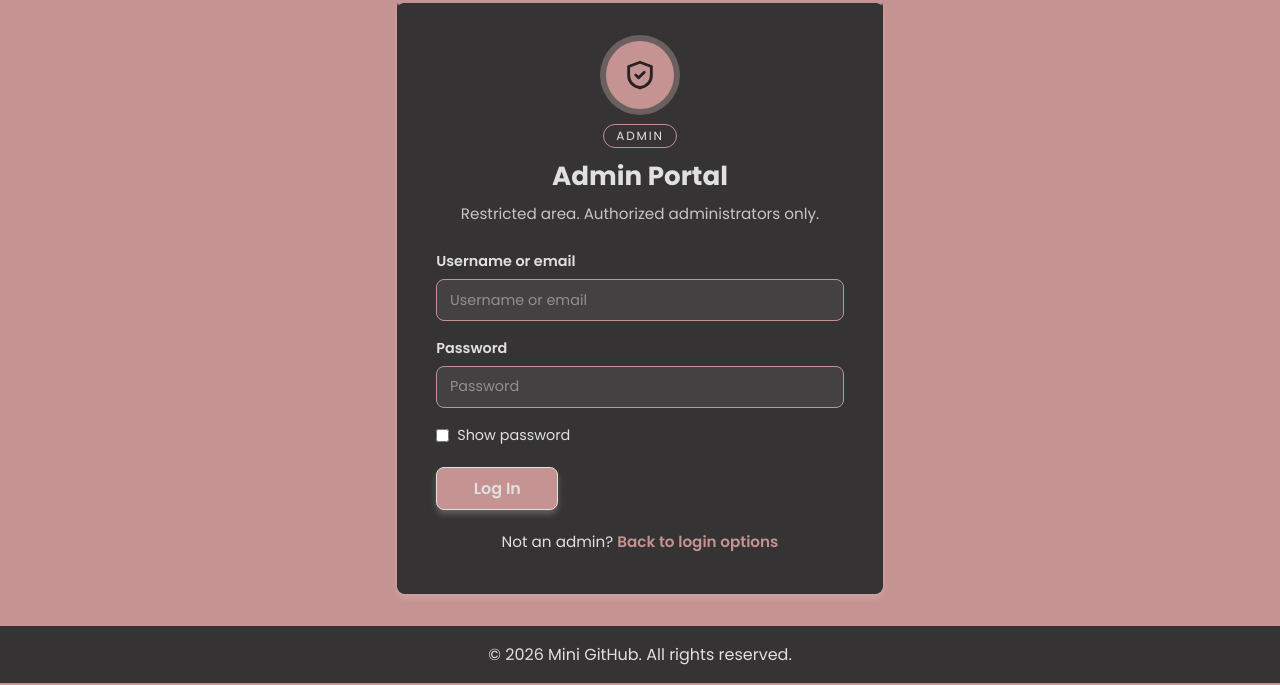
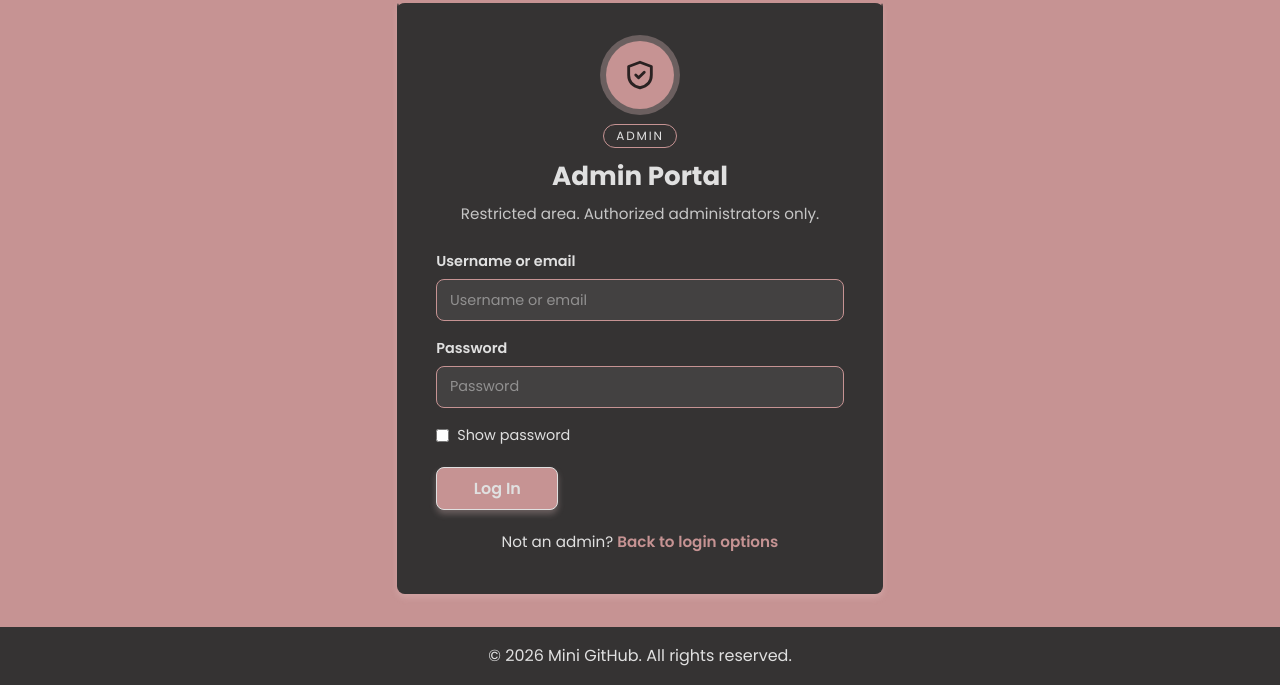
Before and after one commit to Zahraa-007/mini_github, a PHP site: page /admin/login.html in a window 1280 px wide. Shown: the part 115-800 px from the top of the page. Run offline with PHP 8.4, Linux system fonts and the light colour scheme.

Commit message:
fixed css&fies loc.

```diff
--- a/frontend/styles/footer.css
+++ b/frontend/styles/footer.css
@@ -1,4 +1,4 @@
-.footer{
+.footer {
   background-color: var(--primary-color);
   color: var(--text-color);
   text-align: center;
@@ -6,7 +6,7 @@
   display: flex;
   justify-content: center;
   align-items: center;
-  bottom: 0;
   width: 100%;
-  z-index: 1000;
+  margin-top: auto;
+  box-sizing: border-box;
 }
--- a/frontend/styles/style.css
+++ b/frontend/styles/style.css
@@ -30,6 +30,7 @@ body {
   background-repeat: no-repeat;
   background-size: cover;
   background-attachment: fixed;
+  flex: 1;
   color: var(--text-color);
   line-height: 1.6;
   min-height: 100vh;
```
Also changed, not shown: frontend/admin/admin.html (added, +32 -0 lines), frontend/pages/admin.html (deleted, +0 -36 lines), frontend/admin/add.html (renamed from frontend/pages/add.html), frontend/admin/delete.html (renamed from frontend/pages/delete.html).
